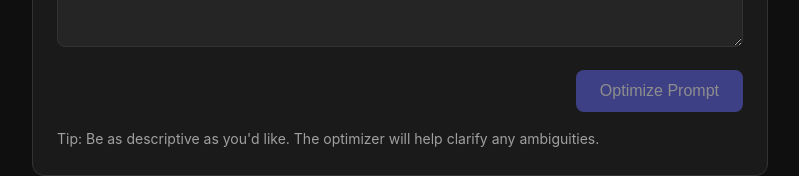
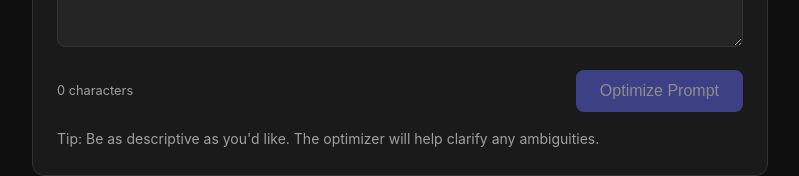
Before and after one commit to August1314/image-prompt-optimizer, a React (Vite) app: page / in a window 1280 px wide. Shown: the part 361-537 px from the top of the page, without its empty margins (240-1039 px from the left). Built offline with nearby package versions, Linux system fonts and the light colour scheme.

Commit message:
feat: add character counter to prompt input (M5 UX)

```diff
--- a/src/components/PromptInput.tsx
+++ b/src/components/PromptInput.tsx
@@ -46,7 +46,10 @@ function PromptInput({ onSubmit, isLoading, initialPrompt = '' }: Props) {
             {error}
           </div>
         )}
-        <div style={{ marginTop: '1rem', display: 'flex', gap: '1rem', justifyContent: 'flex-end' }}>
+        <div style={{ marginTop: '1rem', display: 'flex', justifyContent: 'space-between', alignItems: 'center' }}>
+          <span style={{ fontSize: '0.8rem', color: 'var(--text-secondary)' }}>
+            {prompt.length} characters
+          </span>
           <button
             type="submit"
             className="btn btn-primary"
```
Also changed, not shown: 1 other file (tests, documents, lock files or other folders).
